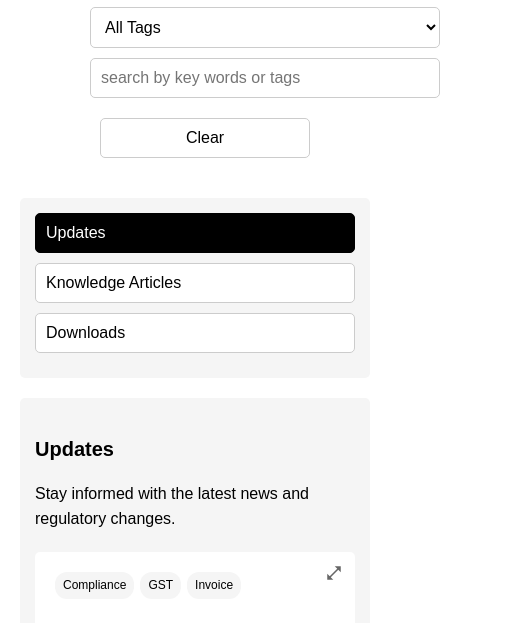
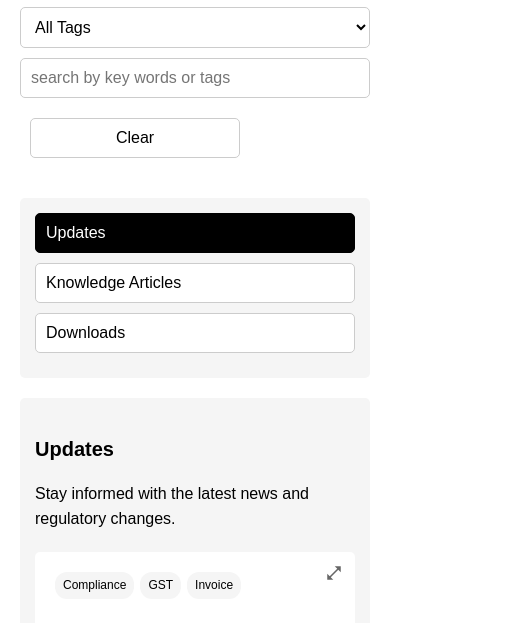
Before and after one commit to kumarmaddy/jdco, a plain HTML site: page resources.html in a window 390 px wide. Shown: the part 174-797 px from the top of the page, 510 px wide, since content can reach past the window. Drawn offline with Linux system fonts and the light colour scheme.

Commit message:
minor updates to resource page

```diff
--- a/resources.css
+++ b/resources.css
@@ -30,7 +30,7 @@
   padding: 10px;
   font-size: 16px;
   border: 1px solid #ccc; /* Retain borders on all sides */
-  border-radius: 5px; /* Add rounded corners */
+  border-radius: 5px; /* Reinforce rounded corners */
   background-color: #fff;
   cursor: pointer;
   width: auto;
@@ -313,9 +313,8 @@
 
   .filter-container {
     flex-direction: column;
-    align-items: center; /* Center align the container */
+    align-items: stretch; /* Revert to stretch to align filter and search naturally */
     width: 100%;
-    padding: 0 20%; /* 20% left and right margins */
   }
 
   #tag-select,
```
